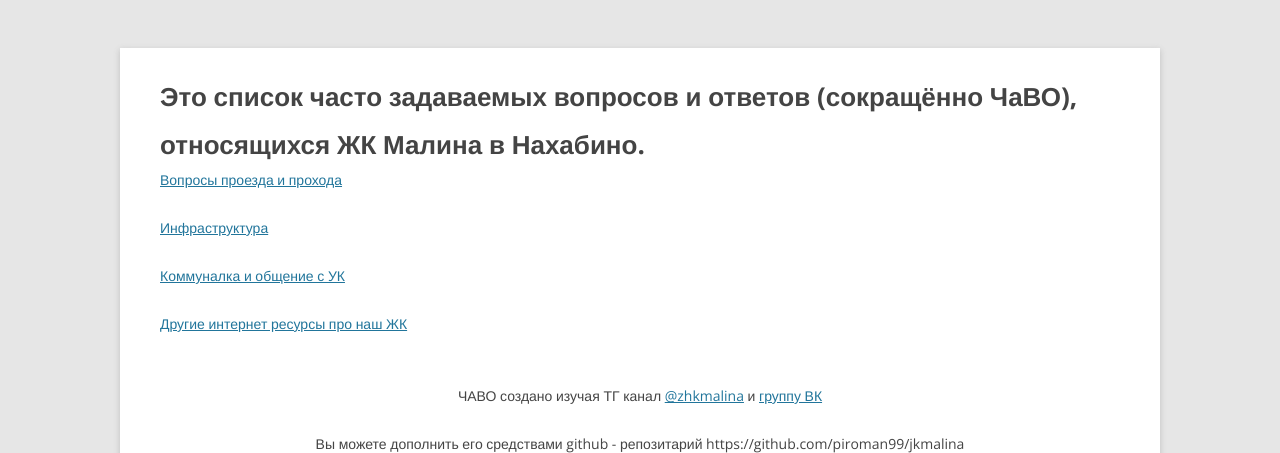
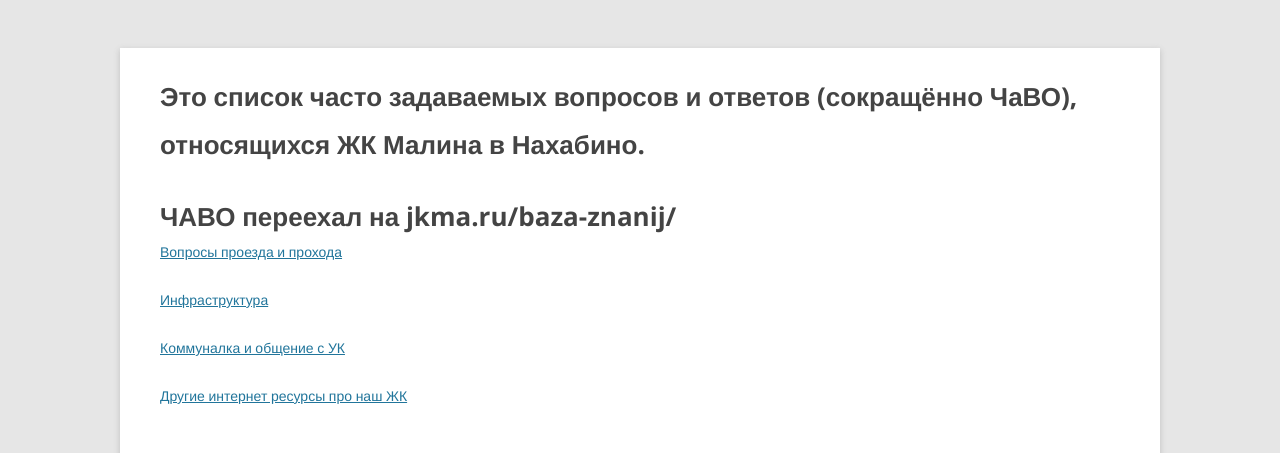
Before and after one commit to piroman99/jkmalina, a plain HTML site: page index.html in a window 1280 px wide. Shown: the top 453 px of the page. Drawn offline with nearby package versions, Linux system fonts and the light colour scheme.

Commit message:
Update index.html
переезд

```diff
--- a/index.html
+++ b/index.html
@@ -63,6 +63,7 @@ img.emoji {
 		</hgroup>
 
 <div class="entry-content">
+	<h1><a href='https://jkma.ru/baza-znanij/'> ЧАВО переехал на jkma.ru/baza-znanij/ </a></h1>
 
 
 <p><a href='https://piroman99.github.io/jkmalina/proezd.html'> Вопросы проезда и прохода </a>
```
